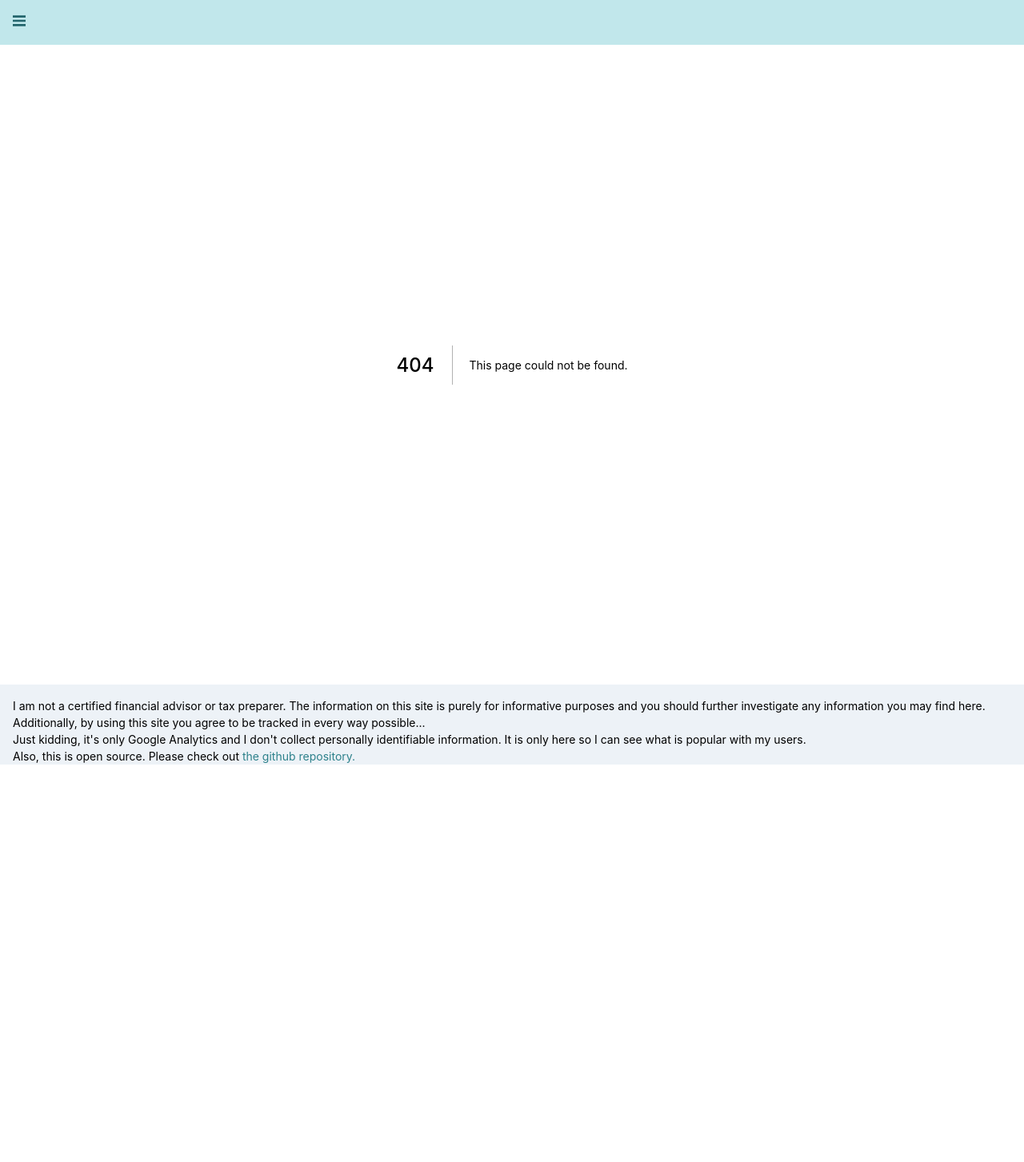
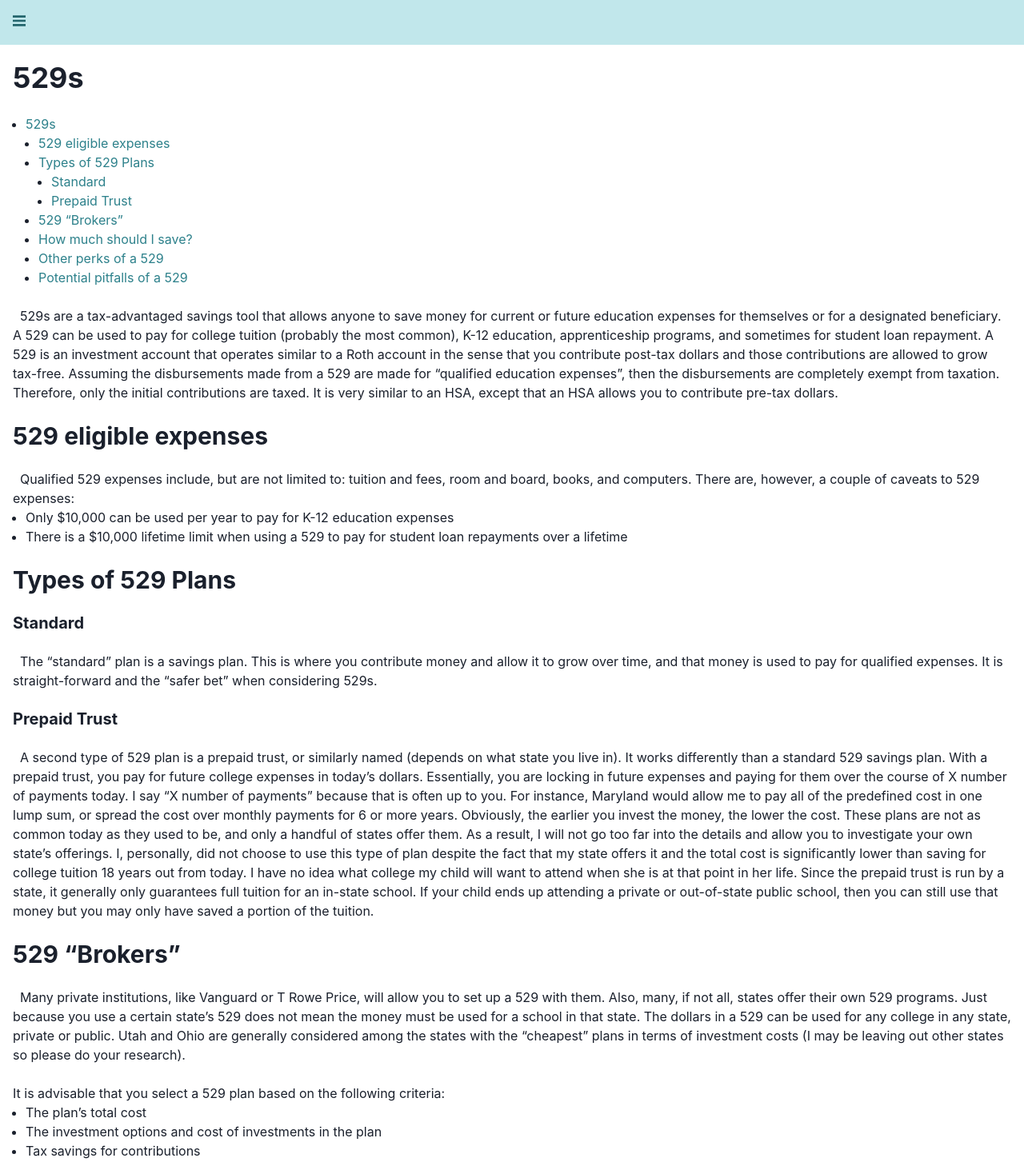
Before and after one commit to m3fawner/ssr-study, a Next.js app: page /tax-advantaged-accounts/529 in a window 1280 px wide. Before the commit this address had no page. Shown: the top 1453 px of the page at 80% size. Before the commit the page ends 956 px from the top, so only its background shows below. Built offline with nearby package versions, Linux system fonts and the light colour scheme.

Commit message:
feat(529)

```diff
--- /dev/null
+++ b/markdown/529.md
@@ -0,0 +1,90 @@
+# 529s
+
+&nbsp;
+
+- [529s](#529s)
+  - [529 eligible expenses](#529-eligible-expenses)
+  - [Types of 529 Plans](#types-of-529-plans)
+    - [Standard](#standard)
+    - [Prepaid Trust](#prepaid-trust)
+  - [529 “Brokers”](#529-brokers)
+  - [How much should I save?](#how-much-should-i-save)
+  - [Other perks of a 529](#other-perks-of-a-529)
+  - [Potential pitfalls of a 529](#potential-pitfalls-of-a-529)
+
+&nbsp;
+
+  529s are a tax-advantaged savings tool that allows anyone to save money for current or future education expenses for themselves or for a designated beneficiary. A 529 can be used to pay for college tuition (probably the most common), K-12 education, apprenticeship programs, and sometimes for student loan repayment. A 529 is an investment account that operates similar to a Roth account in the sense that you contribute post-tax dollars and those contributions are allowed to grow tax-free. Assuming the disbursements made from a 529 are made for “qualified education expenses”, then the disbursements are completely exempt from taxation. Therefore, only the initial contributions are taxed. It is very similar to an HSA, except that an HSA allows you to contribute pre-tax dollars.
+
+&nbsp;
+
+## 529 eligible expenses
+
+&nbsp;
+
+  Qualified 529 expenses include, but are not limited to: tuition and fees, room and board, books, and computers. There are, however, a couple of caveats to 529 expenses:
+- Only $10,000 can be used per year to pay for K-12 education expenses
+- There is a $10,000 lifetime limit when using a 529 to pay for student loan repayments over a lifetime
+
+&nbsp;
+
+## Types of 529 Plans
+
+&nbsp;
+
+### Standard
+
+&nbsp;
+
+  The “standard” plan is a savings plan. This is where you contribute money and allow it to grow over time, and that money is used to pay for qualified expenses. It is straight-forward and the “safer bet” when considering 529s.
+
+&nbsp;
+
+### Prepaid Trust
+
+&nbsp;
+
+  A second type of 529 plan is a prepaid trust, or similarly named (depends on what state you live in). It works differently than a standard 529 savings plan. With a prepaid trust, you pay for future college expenses in today’s dollars. Essentially, you are locking in future expenses and paying for them over the course of X number of payments today. I say “X number of payments” because that is often up to you. For instance, Maryland would allow me to pay all of the predefined cost in one lump sum, or spread the cost over monthly payments for 6 or more years. Obviously, the earlier you invest the money, the lower the cost. These plans are not as common today as they used to be, and only a handful of states offer them. As a result, I will not go too far into the details and allow you to investigate your own state’s offerings. I, personally, did not choose to use this type of plan despite the fact that my state offers it and the total cost is significantly lower than saving for college tuition 18 years out from today. I have no idea what college my child will want to attend when she is at that point in her life. Since the prepaid trust is run by a state, it generally only guarantees full tuition for an in-state school. If your child ends up attending a private or out-of-state public school, then you can still use that money but you may only have saved a portion of the tuition.
+
+&nbsp;
+
+## 529 “Brokers”
+
+&nbsp;
+
+  Many private institutions, like Vanguard or T Rowe Price, will allow you to set up a 529 with them. Also, many, if not all, states offer their own 529 programs. Just because you use a certain state’s 529 does not mean the money must be used for a school in that state. The dollars in a 529 can be used for any college in any state, private or public. Utah and Ohio are generally considered among the states with the “cheapest” plans in terms of investment costs (I may be leaving out other states so please do your research).
+
+&nbsp;
+
+It is advisable that you select a 529 plan based on the following criteria:
+- The plan’s total cost
+- The investment options and cost of investments in the plan
+- Tax savings for contributions
+  - Some states offer tax breaks for 529 contributions, if you live in that state and have a 529 with that state. For example, I have a Maryland 529 which allows each contributor to deduct $2,500 of contributions per beneficiary. That means for a Maryland family with 2 children and 2 contributors (e.g. 2 parents), they can deduct $10,000 in AGI ($2,500 per child for each parent). These tax savings may trump any savings you get by using an out-of-state 529 plan with cheaper investment options. There are no federal deductions for contributions to a 529.
+
+&nbsp;
+
+## How much should I save?
+
+&nbsp;
+
+  There are countless online calculators that will help you evaluate what your monthly contributions should be assuming a given percentage annual increase in college tuition costs (generally 4% or 5%) and a given investment return rate. Compare that with what portion of education costs you want the 529 to cover and that will give you a rough estimate of how much you should contribute.
+
+&nbsp;
+
+## Other perks of a 529
+
+&nbsp;
+
+- The contribution limits for 529s are very generous. Check with your state laws to see your limits. As of the time of this writing, the annual contribution limits range from $235,000 to $550,000.
+- If your child does not choose to attend college or you never find a reason to use the 529 dollars for qualified education expenses, you can simply name a new beneficiary of the 529 and essentially “roll over” the funds to a new family member or friend. That would make you a very good friend.
+  - Having a 529 impacts a student’s ability to qualify for financial aid, but less than other accounts. Furthermore, if the beneficiary of the 529 is listed as the parent of the student, then it’s impact on qualifying for financial aid will be even less significant.
+
+&nbsp;
+
+## Potential pitfalls of a 529
+
+&nbsp;
+
+- If you use the 529 dollars for non-qualified expenses, then they are taxed as ordinary income and you will pay a 10% penalty
+- Funds need to be withdrawn in the year of the expense date, meaning if expenses were incurred in December, they must be withdrawn before January
--- /dev/null
+++ b/pages/tax-advantaged-accounts/529.jsx
@@ -0,0 +1,20 @@
+import PropTypes from 'prop-types';
+import getMarkdown from '../../markdown/getMarkdown';
+import Head from '../../src/components/Head';
+import MarkdownConverter from '../../src/components/MarkdownConverter';
+
+const FiveTwentyNines = ({ fiveTwentyNines }) => (
+  <>
+    <Head title="529" description="A 529 is a tax advantaged account that can be leveraged for current or future education expenses. They are largely seen as an investment vehicle for children's education." url="tax-advantaged-accounts/529" />
+    <MarkdownConverter pt="5" markdown={fiveTwentyNines} />
+  </>
+);
+FiveTwentyNines.propTypes = {
+  fiveTwentyNines: PropTypes.string.isRequired,
+};
+export const getStaticProps = async () => ({
+  props: {
+    fiveTwentyNines: await getMarkdown('529'),
+  },
+});
+export default FiveTwentyNines;
--- a/src/components/Header.jsx
+++ b/src/components/Header.jsx
@@ -17,6 +17,7 @@ import MenuIcon from '../svgs/menu.svg';
 
 const ROUTE_KEYS = {
   '401K': '401K',
+  529: '529',
   ASSET_ALLOCATION: 'ASSET_ALLOCATION',
   CAPITAL_GAINS: 'CAPITAL_GAINS',
   CONTRIBUTION_TIMING: 'CONTRIBUTION_TIMING',
@@ -38,6 +39,7 @@ const ROUTE_KEYS = {
 };
 const ROUTES = {
   [ROUTE_KEYS['401K']]: '/tax-advantaged-accounts/401k',
+  [ROUTE_KEYS['529']]: '/tax-advantaged-accounts/529',
   [ROUTE_KEYS.ASSET_ALLOCATION]: '/investments/asset-allocation',
   [ROUTE_KEYS.CAPITAL_GAINS]: '/taxation/capital-gains',
   [ROUTE_KEYS.CONTRIBUTION_TIMING]: '/investments/contribution-timing',
@@ -59,6 +61,7 @@ const ROUTES = {
 };
 const ROUTE_NAMES = {
   [ROUTE_KEYS['401K']]: '401(k)',
+  [ROUTE_KEYS['529']]: '529',
   [ROUTE_KEYS.ASSET_ALLOCATION]: 'Asset allocation',
   [ROUTE_KEYS.CAPITAL_GAINS]: 'Capital gains',
   [ROUTE_KEYS.CONTRIBUTION_TIMING]: 'Contribution timing',
@@ -130,6 +133,7 @@ const GENERAL_FINANCE = {
   routes: [
     ROUTE_KEYS.EMERGENCY_FUNDS,
     ROUTE_KEYS.SHORT_V_LONG_TERM_SAVINGS,
+    ROUTE_KEYS['529'],
   ],
 };
 const CATEGORIES = {
```
